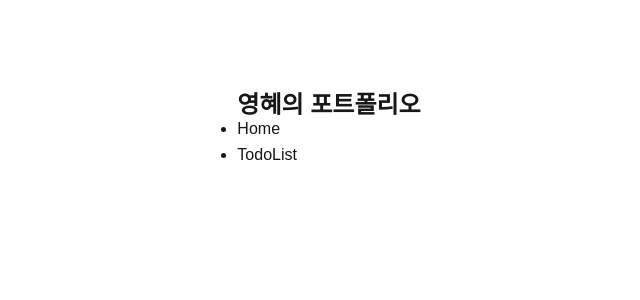
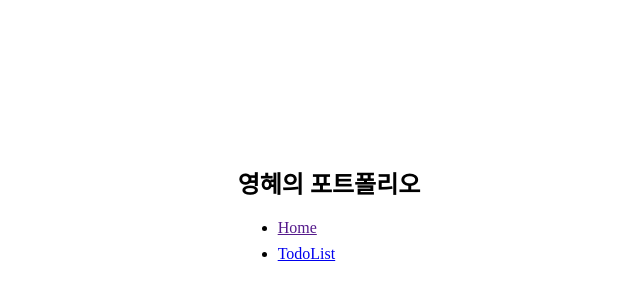
Before and after one commit to kwonyounghye/nextjs, a Next.js app: page / in a window 1280 px wide. Shown: the part 276-576 px from the top of the page, without its empty margins (311-951 px from the left). Built offline with nearby package versions, Linux system fonts and the light colour scheme.

Commit message:
🎨 Style: Begin CSS updates for layout enhancement

```diff
--- a/src/app/globals.css
+++ b/src/app/globals.css
@@ -1,7 +1,4 @@
-:root {
-  --background: #ffffff;
-  --foreground: #171717;
-}
+/*
 
 @media (prefers-color-scheme: dark) {
   :root {
@@ -17,6 +14,7 @@ body {
 }
 
 body {
+  margin: 0 auto;
   color: var(--foreground);
   background: var(--background);
   font-family: Arial, Helvetica, sans-serif;
@@ -40,3 +38,10 @@ a {
     color-scheme: dark;
   }
 }
+
+*/
+button {
+  width: 50px;
+  height: 50px;
+  background: skyblue;
+}
```
